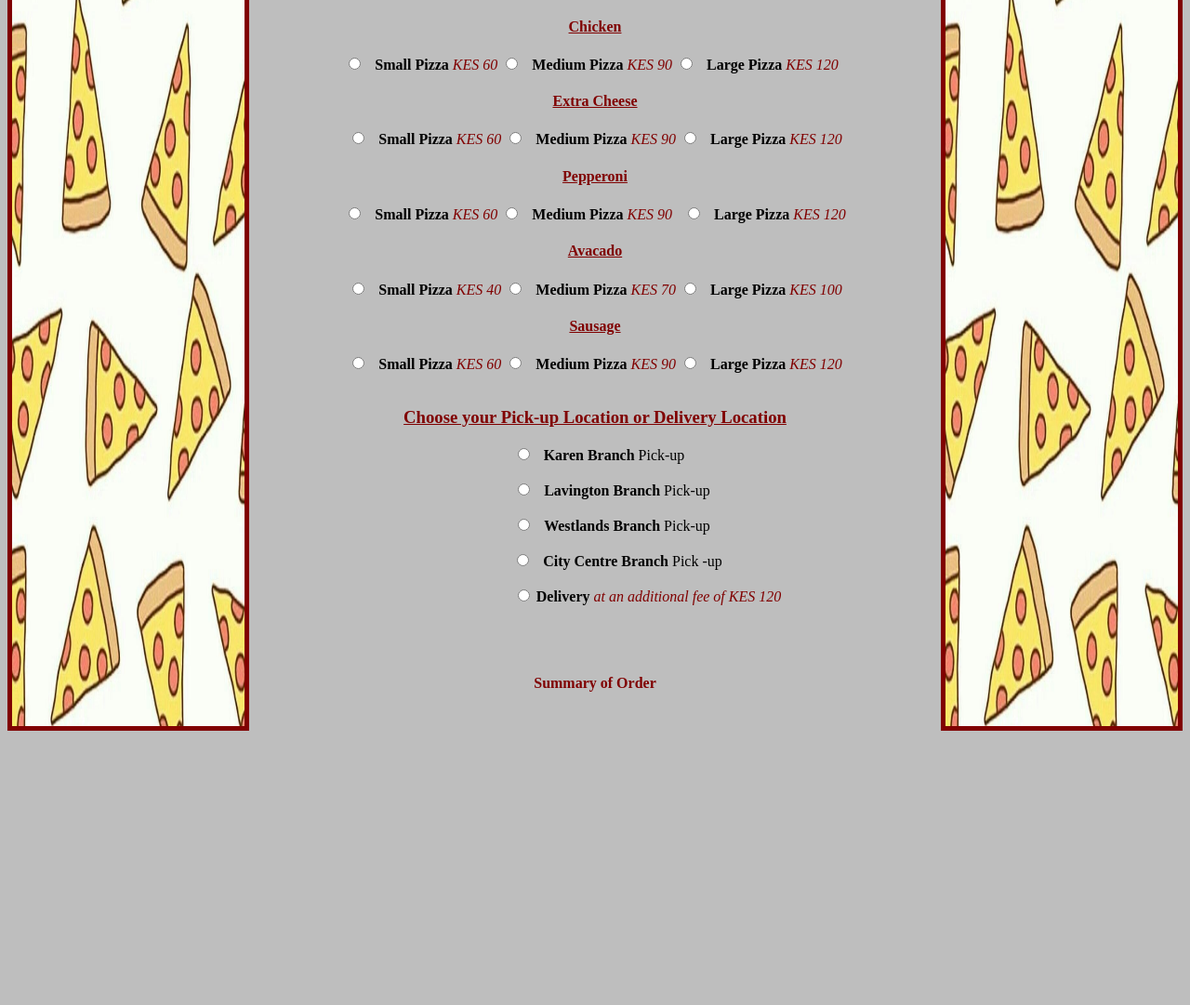
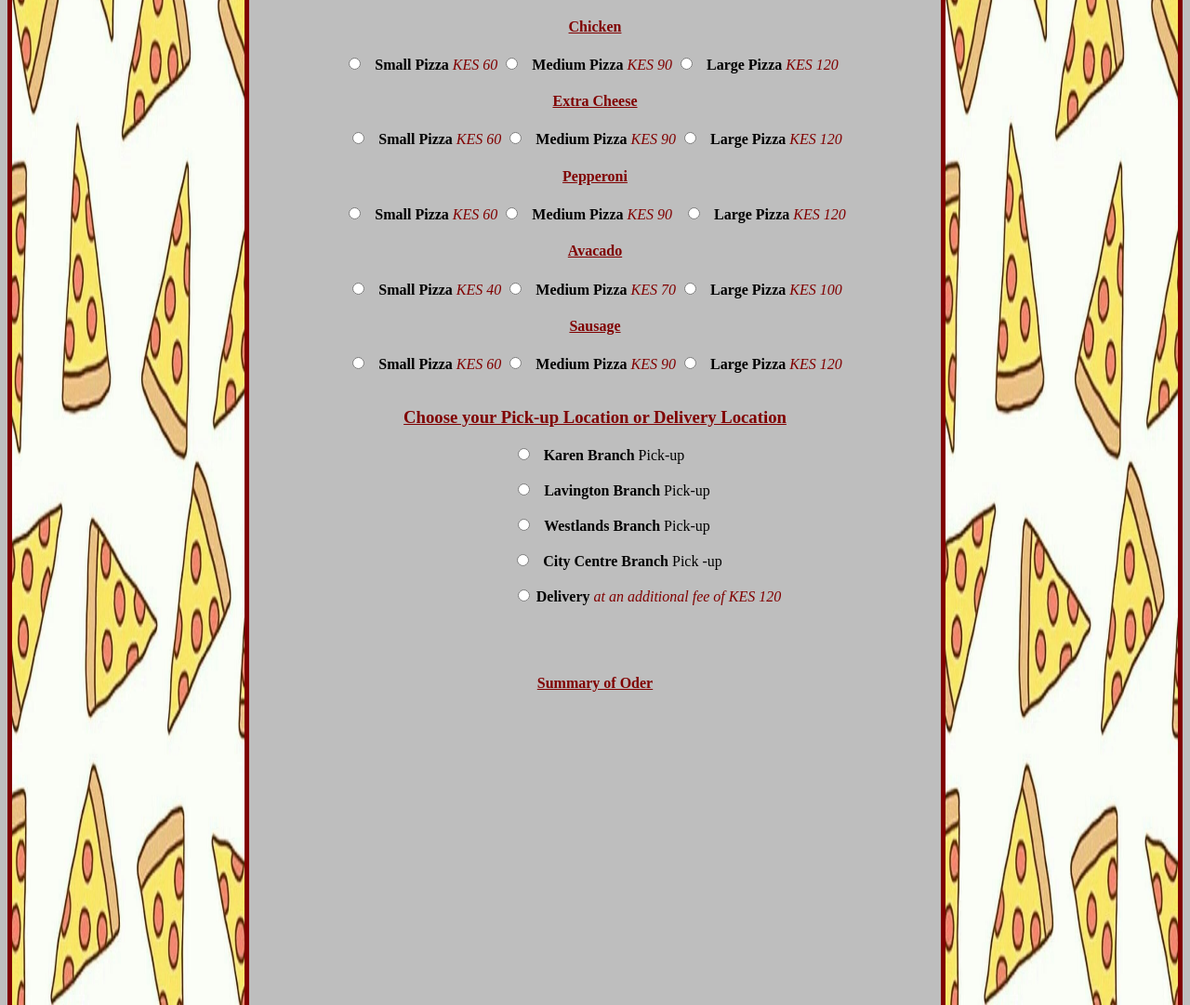
Before and after one commit to Chang224/IP-4, a plain HTML site: page index.html in a window 1280 px wide. Shown: the part 745-1826 px from the top of the page at 93% size. Before the commit the page ends 1531 px from the top, so only its background shows below. Drawn offline with Linux system fonts and the light colour scheme.

Commit message:
adding an underline to the last h4

```diff
--- a/index.html
+++ b/index.html
@@ -6,10 +6,10 @@
         <script src="js/scripts.js"></script>
         <link href="css/style.css" rel="stylesheet" type="text/css">
         <div class="box">
-          <img src="img/pizza-cartoon.jpg" alt="pizza-logo" width="250" height="1500">
+          <img src="img/pizza-cartoon.jpg" alt="pizza-logo" width="250" height="1800">
         </div>
         <div class="box1">
-          <img src="img/pizza-cartoon1.jpg" alt="pizza-logo1" width="250" height="1500">
+          <img src="img/pizza-cartoon1.jpg" alt="pizza-logo1" width="250" height="1800">
         </div>
     </head>
 <body>
@@ -154,7 +154,7 @@
             &nbsp&nbsp&nbsp&nbsp&nbsp&nbsp&nbsp&nbsp&nbsp&nbsp&nbsp&nbsp&nbsp&nbsp&nbsp&nbsp&nbsp&nbsp
           </div>
         </form>
-        <h4>Summary of Order</h4>
+        <h4><u>Summary of Oder</u></h4>
         </ul>
       </div>
 </body>
--- a/js/scripts.js
+++ b/js/scripts.js
@@ -39,6 +39,7 @@ $(document).ready(function() {
     $("#pizza-size").append("Small Pizza KES 450")
     });
 });
+
 $(document).ready(function() {
     $("#medium").click(function() {
     $("#pizza-size").append("Medium Pizza KES 700")
```
